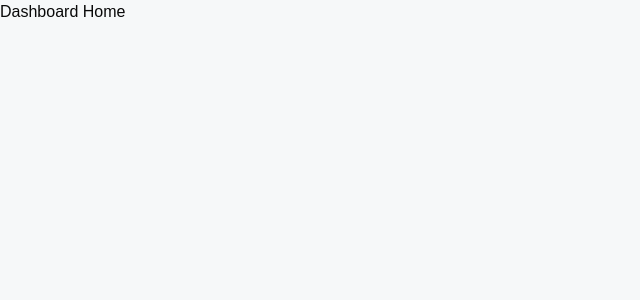
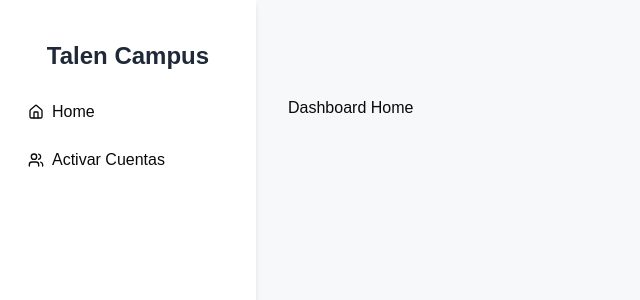
Before and after one commit to HectorvallesG/talent-campus, a Next.js app: page /dashboard in a window 1280 px wide. Shown: the top 300 px of the page, without its empty margins (0-640 px from the left). Built offline with nearby package versions, Linux system fonts and the light colour scheme.

Commit message:
add: dashboard

```diff
--- a/src/app/dashboard/layout.tsx
+++ b/src/app/dashboard/layout.tsx
@@ -1,10 +1,13 @@
+import { SideBar } from "@/components/SideBar";
+
 interface DashBoardLayoutProps {
   children: React.ReactNode;
 }
 export default function DashBoardLayout ({children}: DashBoardLayoutProps) {
   return (
-    <>
-      {children}
-    </>
+    <div className="flex">
+      <SideBar />
+      <div className="w-full flex-1 overflow-hidden">{children}</div>
+    </div>
   )
 }
--- a/src/app/dashboard/page.tsx
+++ b/src/app/dashboard/page.tsx
@@ -1,5 +1,7 @@
+import PageContainer from "@/components/layouts/PageContainer";
+
 export default function DashboardHome() {
   return (
-    <div>Dashboard Home</div>
+    <PageContainer>Dashboard Home</PageContainer>
   )
 }
--- /dev/null
+++ b/src/components/SideBar.tsx
@@ -0,0 +1,29 @@
+"use client"
+import { Home, Users } from "lucide-react"
+import Link from "next/link"
+
+export const SideBar = () => {
+  return (
+     <aside className="w-64 bg-white shadow-md h-screen">
+        <div className="pt-10 px-5">
+          <h1 className="text-2xl font-bold text-gray-800 text-center">Talen Campus</h1>
+          <nav className="mt-4">
+            <Link
+              href="/dashboard"
+              className="w-full flex items-center py-3 px-2"
+            >
+              <Home className="mr-2 h-4 w-4" />
+              Home
+            </Link>
+            <Link
+              href="#"
+              className="w-full flex items-center py-3 px-2"
+            >
+              <Users className="mr-2 h-4 w-4" />
+              Activar Cuentas
+            </Link>
+          </nav>
+        </div>
+      </aside>
+  )
+}
```
